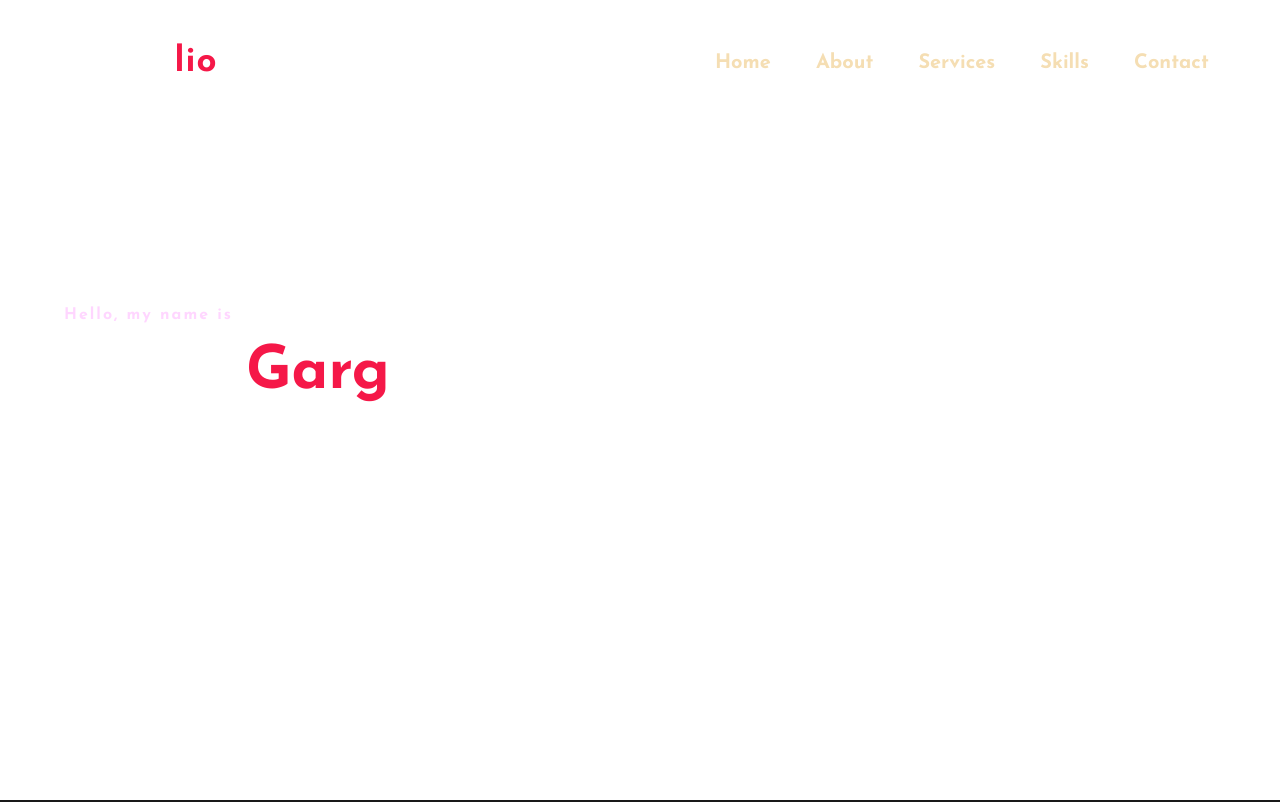
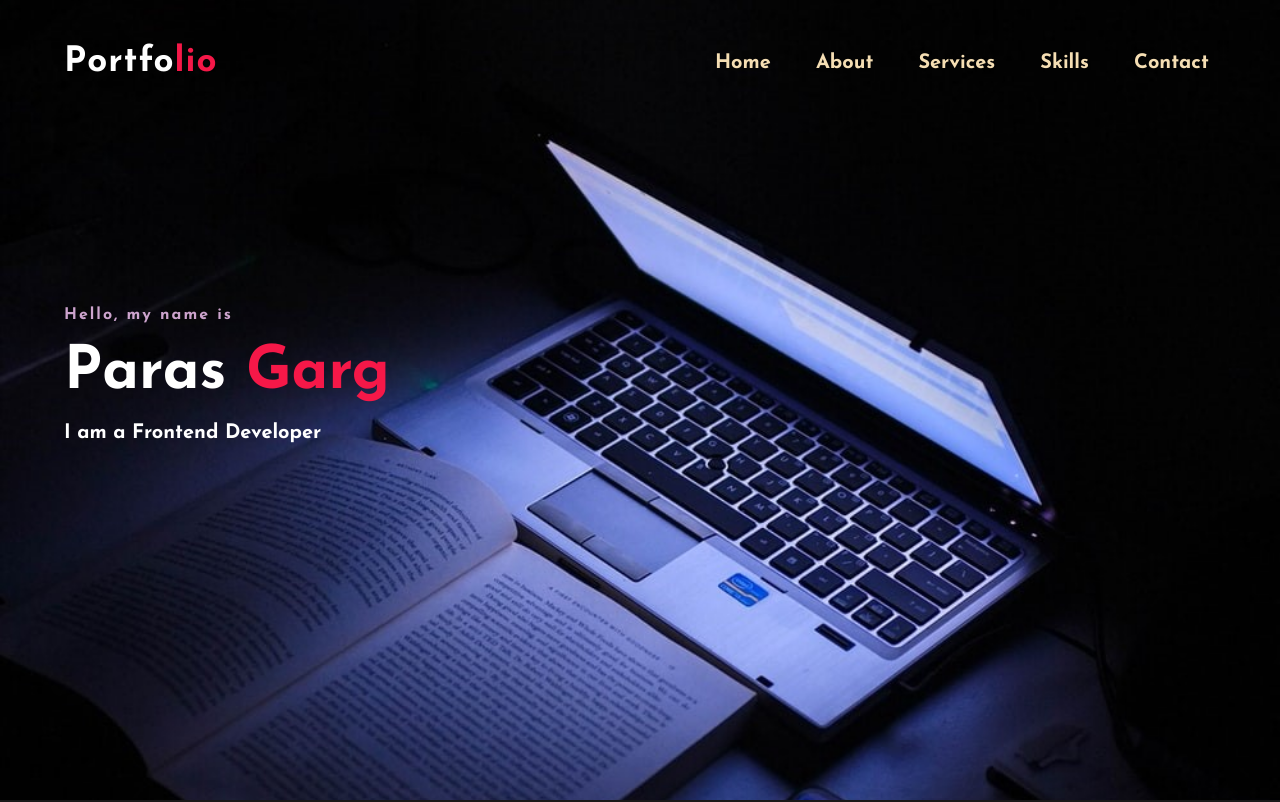
Before and after one commit to GargParas/Portfolio, a plain HTML site: page index.html in a window 1280 px wide. Shown: the top 802 px of the page. Drawn offline with Linux system fonts and the light colour scheme; the site is published under a folder, as on GitHub Pages, so addresses that start at the root find nothing; files whose address does not match are found by name.

Commit message:
Update style.css

```diff
--- a/style.css
+++ b/style.css
@@ -10,7 +10,7 @@
     width: 100%;
     background-size: cover;
     background-position: center;
-    background-image: url("/Assets/back1c.jpg");
+    background-image: url("./Assets/back1c.jpg");
 
 }
 
```
